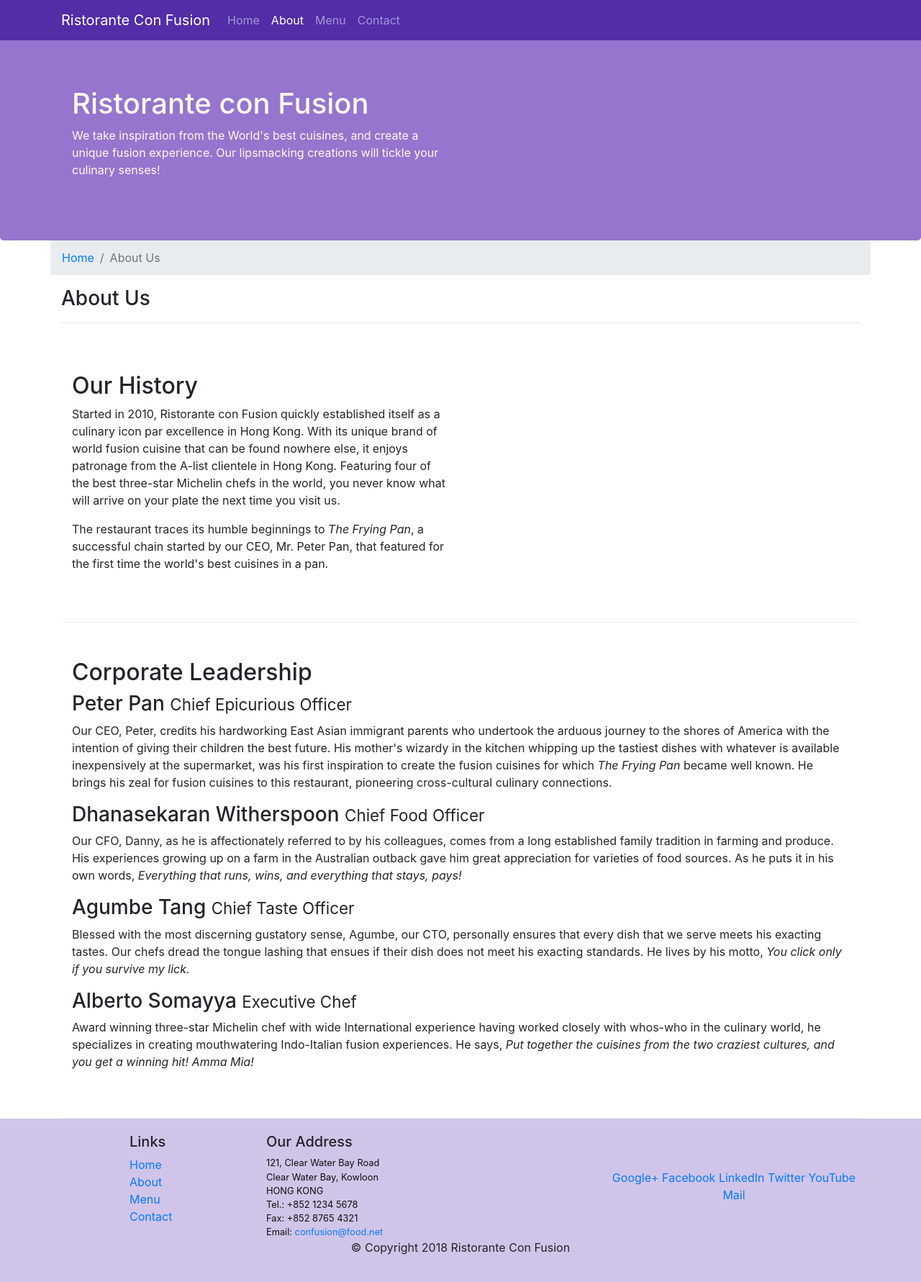
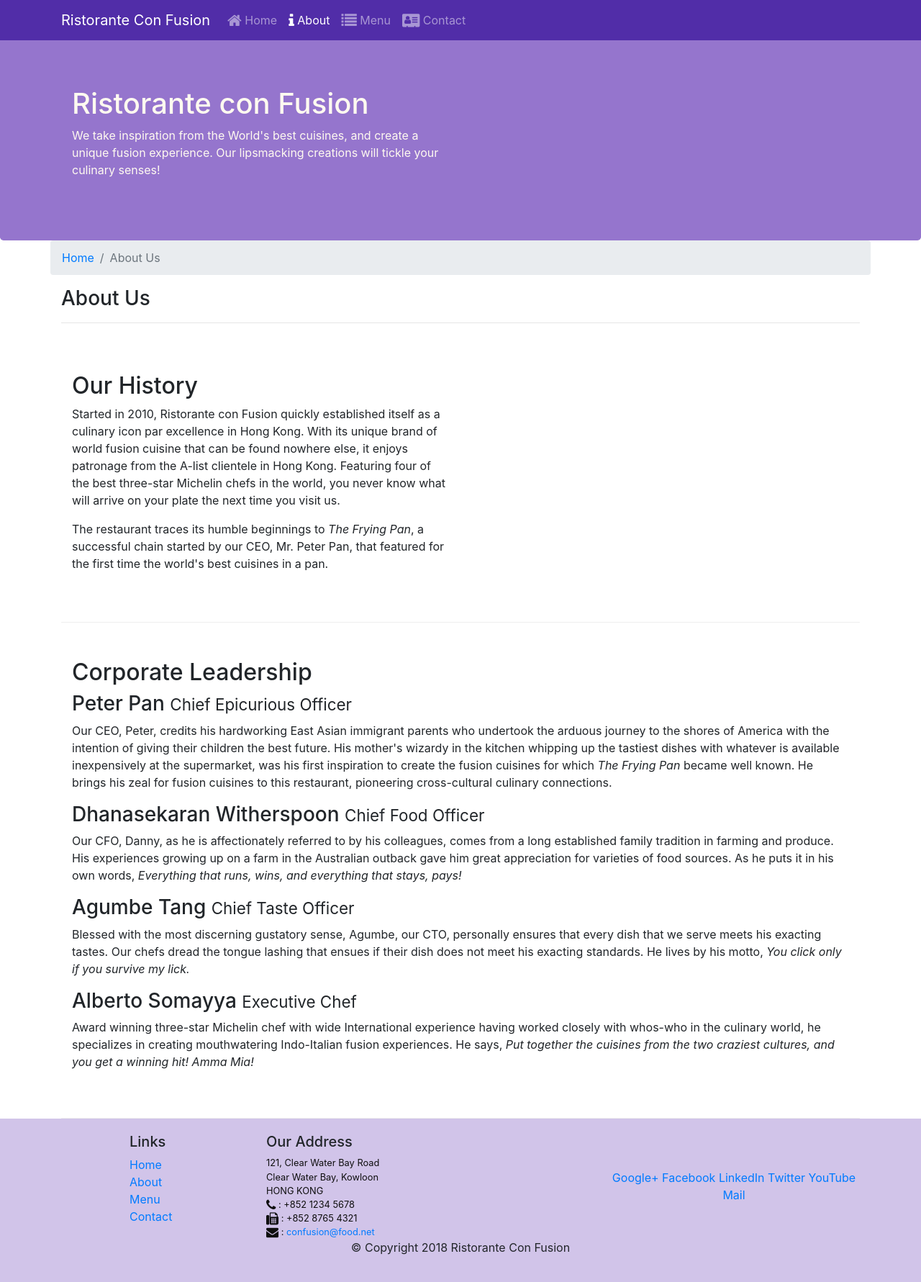
Before and after one commit to Kritika-Singhal/Confusion, a website: page aboutus.html in a window 1280 px wide. Shown: the whole page at 72% size. Drawn offline with nearby package versions, Linux system fonts and the light colour scheme.

Commit message:
Font Awesome added

```diff
--- a/aboutus.html
+++ b/aboutus.html
@@ -9,6 +9,8 @@
 
     <!-- Bootstrap CSS -->
     <link rel="stylesheet" href="node_modules/bootstrap/dist/css/bootstrap.min.css">
+    <link rel="stylesheet" href="node_modules/font-awesome/css/font-awesome.min.css">
+    <link rel="stylesheet" href="node_modules/bootstrap-social/bootstrap-social.css">
     <link rel="stylesheet" href="css/styles.css" >
 
     <title>Ristorante Con Fusion: About Us</title>
@@ -24,10 +26,10 @@
             <a class="navbar-brand " href="./index.html">Ristorante Con Fusion</a>
             <div class="collapse navbar-collapse" id="Navbar">
                 <ul class="navbar-nav mr-auto">
-                    <li class="nav-item"><a class="nav-link" href="./index.html">Home</a></li>
-                    <li class="nav-item active"><a class="nav-link" href="#">About</a></li>
-                    <li class="nav-item"><a class="nav-link" href="#">Menu</a></li>
-                    <li class="nav-item"><a class="nav-link" href="#">Contact</a></li>
+                    <li class="nav-item"><a class="nav-link" href="./index.html"><span class="fa fa-home fa-lg"></span> Home</a></li>
+                    <li class="nav-item active"><a class="nav-link" href="#"><span class="fa fa-info fa-lg"></span> About</a></li>
+                    <li class="nav-item"><a class="nav-link" href="#"><span class="fa fa-list fa-lg"></span> Menu</a></li>
+                    <li class="nav-item"><a class="nav-link" href="#"><span class="fa fa-address-card fa-lg"></span> Contact</a></li>
                 </ul>
             </div>
         </div>
@@ -103,9 +105,9 @@
 		              121, Clear Water Bay Road<br>
 		              Clear Water Bay, Kowloon<br>
 		              HONG KONG<br>
-		              Tel.: +852 1234 5678<br>
-		              Fax: +852 8765 4321<br>
-		              Email: <a href="mailto:confusion@food.net">confusion@food.net</a>
+		              <i class="fa fa-phone fa-lg"></i> : +852 1234 5678<br>
+		              <i class="fa fa-fax fa-lg"></i> : +852 8765 4321<br>
+		              <i class="fa fa-envelope fa-lg"></i> : <a href="mailto:confusion@food.net">confusion@food.net</a>
 		           </address>
                 </div>
                 <div class="col-12 col-sm-4 align-self-center">
--- a/package.json
+++ b/package.json
@@ -15,6 +15,8 @@
   },
   "dependencies": {
     "bootstrap": "^4.0.0",
+    "bootstrap-social": "^5.1.1",
+    "font-awesome": "^4.7.0",
     "jquery": "^3.3.1",
     "popper.js": "^1.12.9"
   }
```
Also changed, not shown: index.html (+9 -7 lines), 1 other file.
